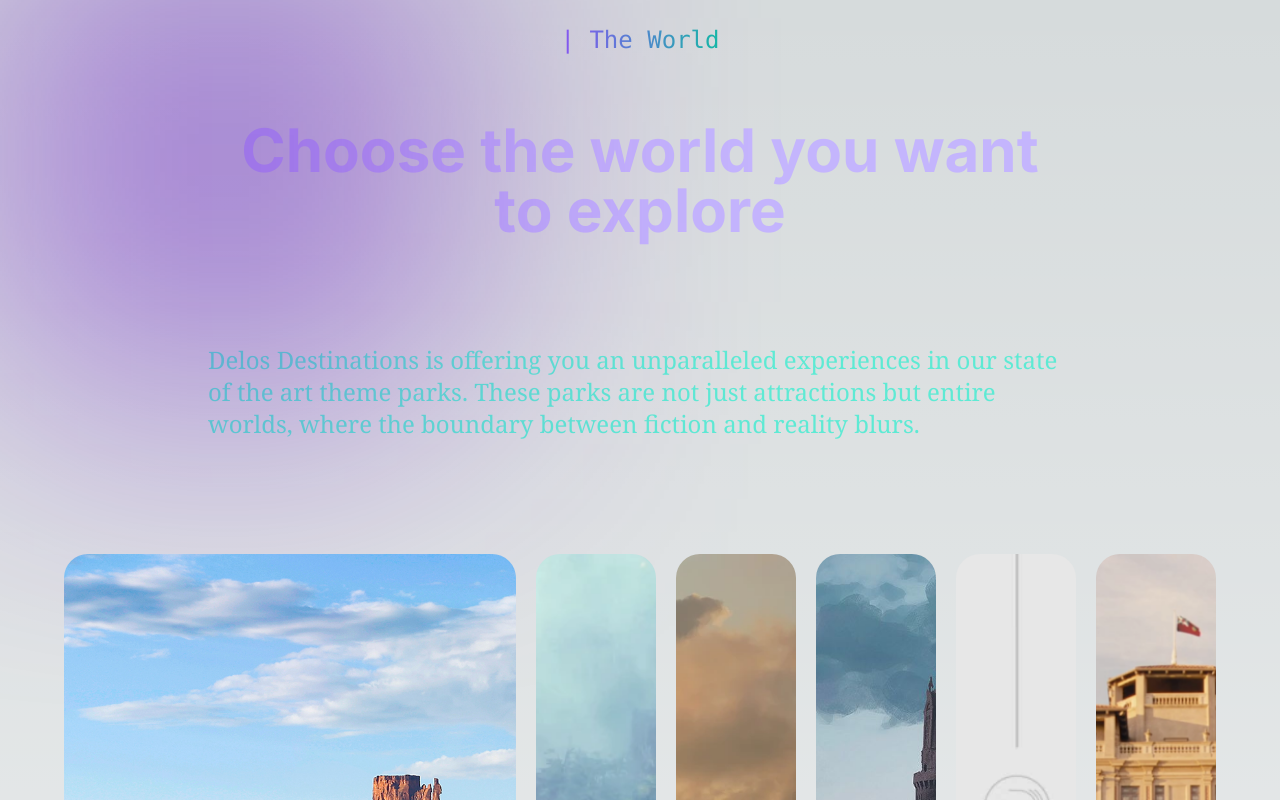
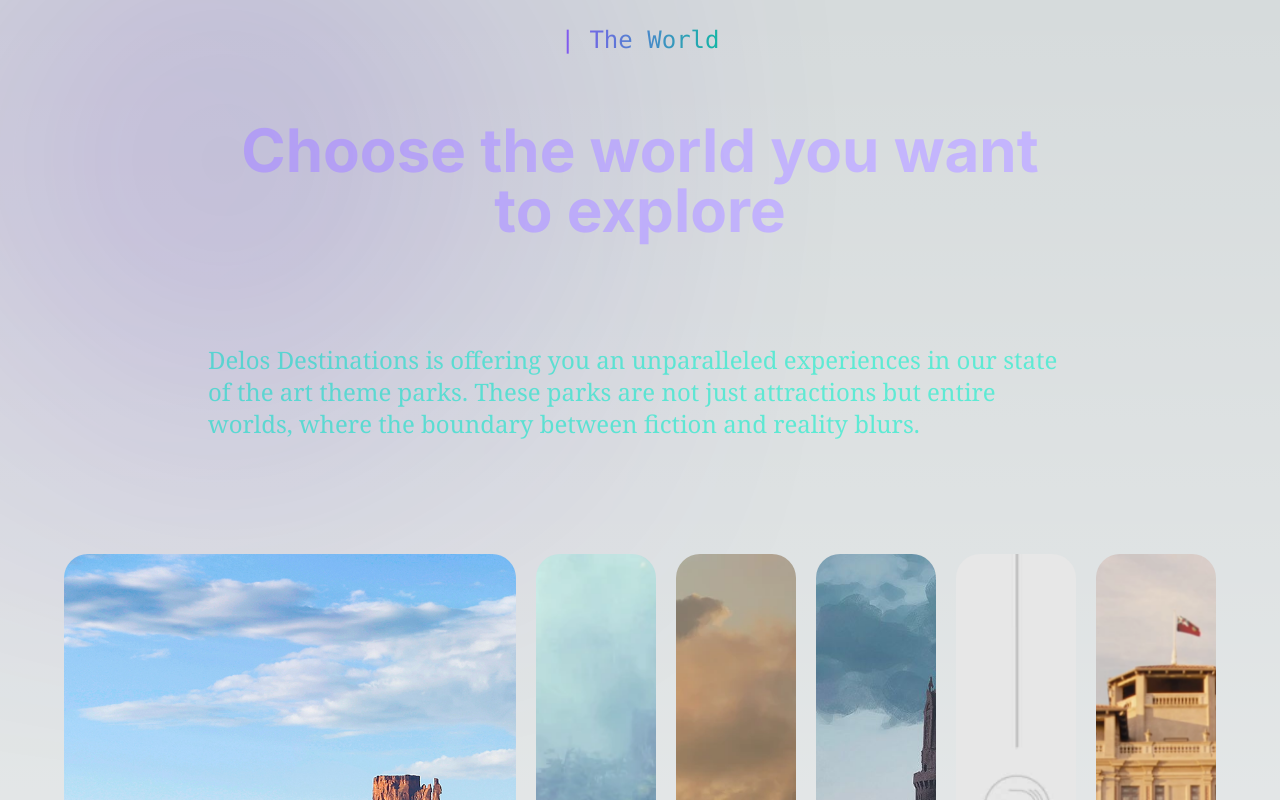
Before and after one commit to jakChi/west-world, a Next.js app: page /explore in a window 1280 px wide. Shown: the top 800 px of the page. Built offline with nearby package versions, Linux system fonts and the light colour scheme.

Commit message:
fixed gradients, updated packges

```diff
--- a/app/explore/page.jsx
+++ b/app/explore/page.jsx
@@ -35,7 +35,7 @@
         viewport={{ once: true, amount: "some" }}
         className={`mx-auto flex flex-col relative`}
       >
-        <div className="explore-gradient absolute top-0 w-[20rem] h-[20rem] " />
+        <div className="explore-gradient absolute top-0 w-[20rem] h-[20rem]" />
         <TypingText title={`| The World`} textStyles="text-center" />
         <TitleText
           title={
--- a/app/globals.css
+++ b/app/globals.css
@@ -59,14 +59,16 @@
     rgb(72, 42, 238) 100%
   );
   filter: blur(120px);
+  opacity: 0.5;
 }
 
 .explore-gradient {
   background: linear-gradient(
     90deg,
     #a509ff 0%,
-    #1e089e 50%,
-    #b01ae7 100%
+    #1e089e 60%
   );
-  filter: blur(150px);
+  filter: blur(200px);
+  opacity: 0.7;
+  border-radius: 50%;
 }
```
Also changed, not shown: 1 other file (tests, documents, lock files or other folders).
